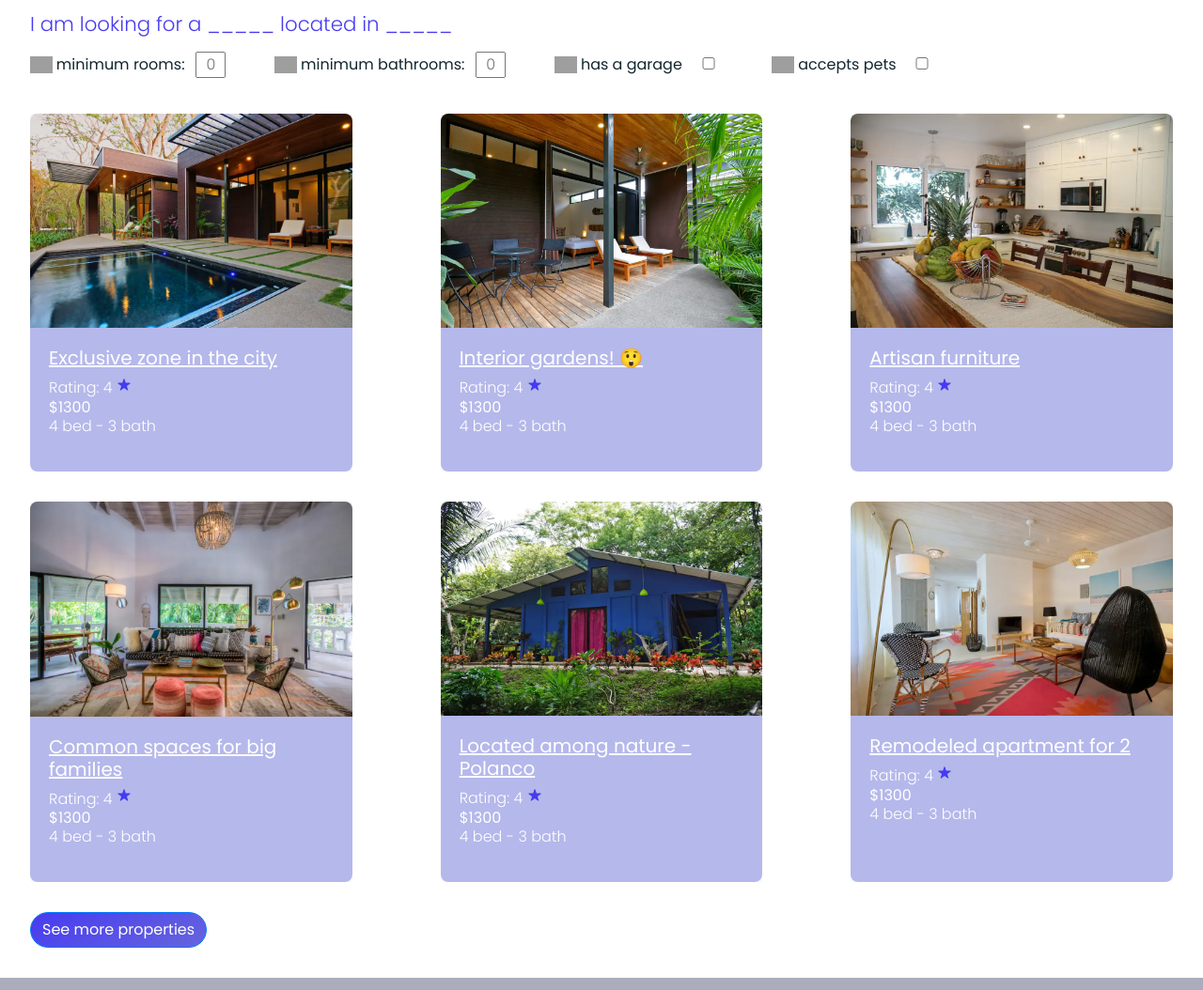
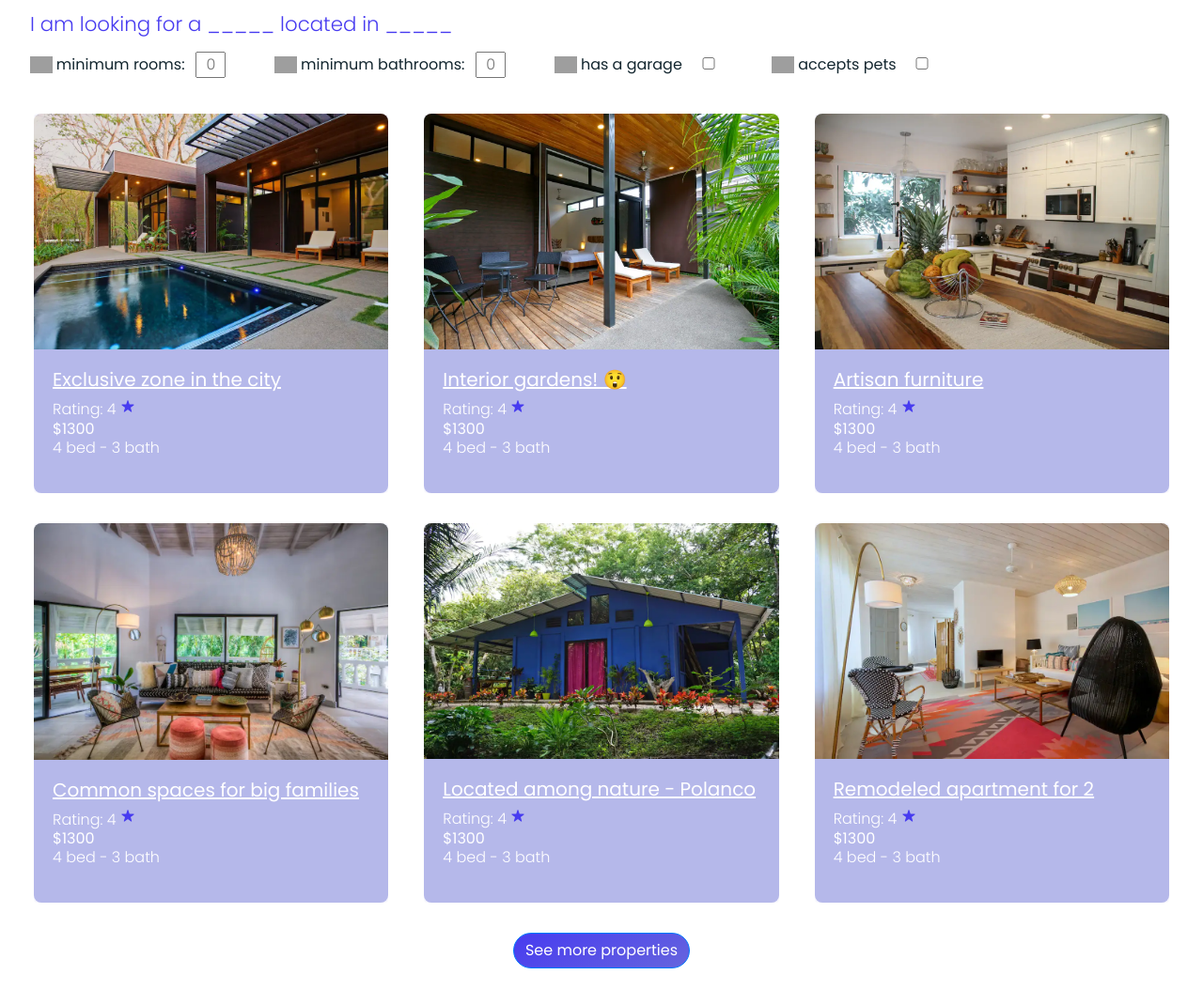
Before and after one commit to mfd729/spacerate, a plain HTML site: page pages/properties.html in a window 1280 px wide. Shown: the part 78-1132 px from the top of the page at 94% size. Drawn offline with nearby package versions, Linux system fonts and the light colour scheme; grey boxes are pictures that could not be loaded.

Commit message:
prueba tercer avance proyecto final

```diff
--- a/pages/properties.html
+++ b/pages/properties.html
@@ -76,9 +76,9 @@
 
 
     <!-- CARDS DE BOOTSTRAP-->
-        <div class="row row-cols-1 row-cols-md-3">
+        <div class="row row-cols-1 row-cols-md-3 cardsContainer">
             <div class="col mb-1 tarjetaSingular">
-                <div class="card h-100">
+                <div class="card h-100 cardPropiedad">
                 <img src="/assets/fotos-casas/propiedades1.jpg" class="card-img-top foto" alt="Swimming pool connected to the interior">
                 <div class="card-body abajoCard">
                     <h5 class="card-title namePropiedad">Exclusive zone in the city</h5>
@@ -91,7 +91,7 @@
             </div>
 
             <div class="col mb-1 tarjetaSingular">
-                <div class="card h-100">
+                <div class="card h-100 cardPropiedad">
                 <img src="/assets/fotos-casas/propiedades2.jpg" class="card-img-top foto" alt="2 chairs pictured on the terrace and nature">
                 <div class="card-body abajoCard">
                     <h5 class="card-title namePropiedad">Interior gardens! 😲</h5>
@@ -104,7 +104,7 @@
             </div>
 
             <div class="col mb-1 tarjetaSingular">
-                <div class="card h-100">
+                <div class="card h-100 cardPropiedad">
                 <img src="/assets/fotos-casas/propiedades3.jpg" class="card-img-top foto" alt="Wooden dining table with a kitchen on the background">
                 <div class="card-body abajoCard">
                     <h5 class="card-title namePropiedad">Artisan furniture</h5>
@@ -117,7 +117,7 @@
             </div>
 
             <div class="col mb-1 tarjetaSingular">
-                <div class="card h-100">
+                <div class="card h-100 cardPropiedad">
                 <img src="/assets/fotos-casas/propiedades4.jpg" class="card-img-top foto" alt="Dining room with sofa, coffee table and two side chairs">
                 <div class="card-body abajoCard">
                     <h5 class="card-title namePropiedad">Common spaces for big families</h5>
@@ -130,7 +130,7 @@
             </div>
 
             <div class="col mb-1 tarjetaSingular">
-                <div class="card h-100">
+                <div class="card h-100 cardPropiedad">
                 <img src="/assets/fotos-casas/propiedades5.jpg" class="card-img-top foto" alt="Exterior of a blue painted house in the middle of nature">
                 <div class="card-body abajoCard">
                     <h5 class="card-title namePropiedad">Located among nature - Polanco</h5>
@@ -143,7 +143,7 @@
             </div>
 
             <div class="col mb-1 tarjetaSingular">
-                <div class="card h-100">
+                <div class="card h-100 cardPropiedad">
                 <img src="/assets/fotos-casas/propiedades6.jpg" class="card-img-top foto" alt="Living room with a chimney, tv and 2 chairs">
                 <div class="card-body abajoCard">
                     <h5 class="card-title namePropiedad">Remodeled apartment for 2</h5>
--- a/scss/_navbar.scss
+++ b/scss/_navbar.scss
@@ -13,11 +13,13 @@
     align-items: center;
 }
 
-.navbar .nav{
+/* METER EL MARGIN LEFT EN MEDIA QUERY PARA DESKTOP */
+.navbar-nav{
     display: flex;
     flex-direction: row;
     justify-content: flex-end;
     align-items: center;
+    margin-left: auto;
 }
 
 
--- a/scss/estilos.scss
+++ b/scss/estilos.scss
@@ -50,10 +50,21 @@ a{
 @import "footer.scss";
 
 /* -------------------------------PAGINA PROPIEDADES ------------------------------------ */
+.cardsContainer{
+    padding-left: 2rem;
+    padding-right: 2rem;
+}
+
+.cardPropiedad{
+    margin-left: 0.25rem !important;
+    margin-right: 0.25rem !important;
+}
+
 .tarjetaSingular{
     margin-bottom: 1rem !important;
     margin-top: 1rem !important;
 }
+
 
 .abajoCard{
     background-color: $lightLavanda;
@@ -145,7 +156,7 @@ a{
     flex-direction: row;
     justify-content: center;
     align-items: center;
-    margin: 2rem;
+    margin: 2rem auto;
     border-radius: 5rem;
         &:hover{
             box-shadow: 3px 2px 10px $brightPurpleOpacity;
@@ -197,7 +208,7 @@ a{
     justify-content: flex-start;
     align-items: center;
     margin-left: 2rem;
-    margin-bottom: 2rem;
+    margin-bottom: 2rem !important;
 }
 
 .form-control{
```
Also changed, not shown: pages/faq.html (+25 -1 lines), css/estilos.css, 1 other file.
